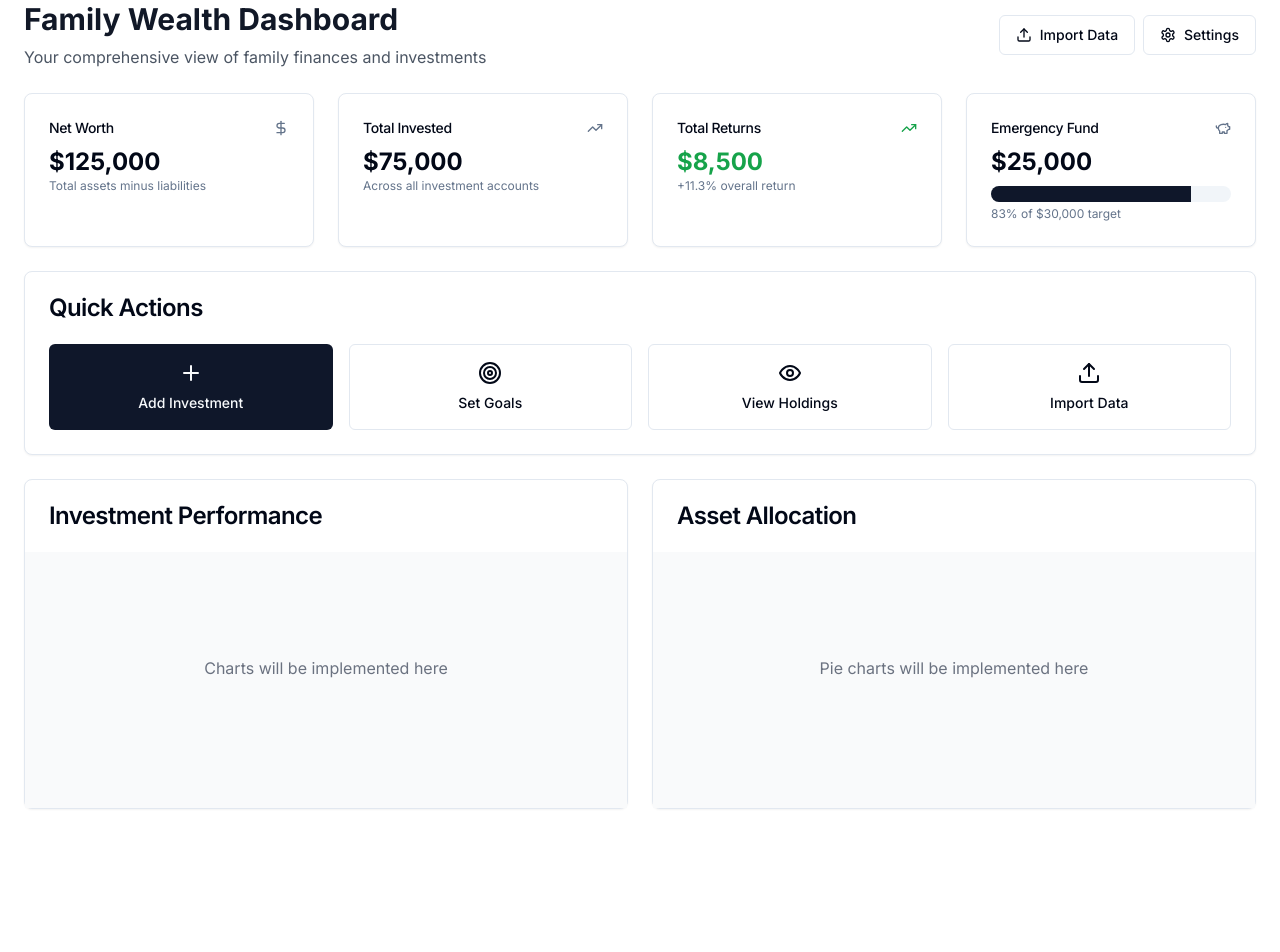
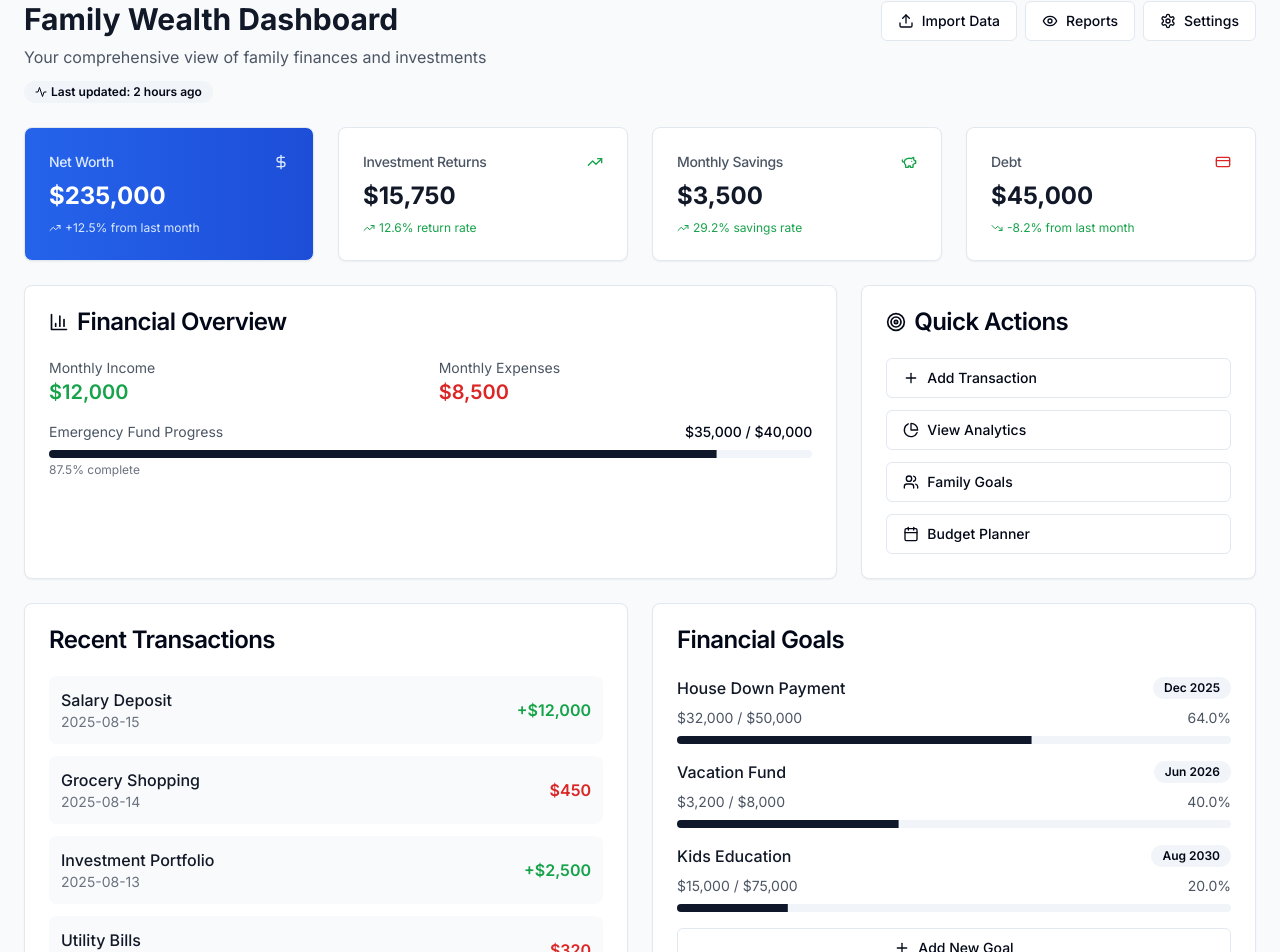
Before and after one commit to devharipragaz007/family-wealth-tracker, a Next.js app: page / in a window 1280 px wide. Shown: the part 23-975 px from the top of the page. Before the commit the page ends 856 px from the top, so only its background shows below. Built offline with nearby package versions, Linux system fonts and the light colour scheme.

Commit message:
Update page.tsx

```diff
--- a/app/page.tsx
+++ b/app/page.tsx
@@ -1,32 +1,81 @@
-// app/page.tsx
 'use client';
 
 import { Card, CardContent, CardHeader, CardTitle } from '@/components/ui/card';
 import { Button } from '@/components/ui/button';
 import { Progress } from '@/components/ui/progress';
-import { TrendingUp, TrendingDown, DollarSign, PiggyBank, Target, Plus, Upload, Settings, Eye } from 'lucide-react';
+import { Badge } from '@/components/ui/badge';
+import {
+  TrendingUp,
+  TrendingDown,
+  DollarSign,
+  PiggyBank,
+  Target,
+  Plus,
+  Upload,
+  Settings,
+  Eye,
+  CreditCard,
+  Home,
+  Users,
+  Calendar,
+  BarChart3,
+  PieChart,
+  Activity
+} from 'lucide-react';
 
 export default function Home() {
-  const netWorth = 125000;
-  const invested = 75000;
-  const returns = 8500;
-  const emergencyFund = 25000;
-  const emergencyFundTarget = 30000;
+  // Sample data - replace with actual data from your backend
+  const kpiData = {
+    netWorth: 235000,
+    monthlyIncome: 12000,
+    monthlyExpenses: 8500,
+    invested: 125000,
+    returns: 15750,
+    emergencyFund: 35000,
+    emergencyFundTarget: 40000,
+    debt: 45000,
+    savingsRate: 29.2
+  };
 
-  const returnsPercentage = ((returns / invested) * 100).toFixed(1);
-  const emergencyFundProgress = (emergencyFund / emergencyFundTarget) * 100;
+  const returnsPercentage = ((kpiData.returns / kpiData.invested) * 100).toFixed(1);
+  const emergencyFundProgress = (kpiData.emergencyFund / kpiData.emergencyFundTarget) * 100;
+
+  const recentTransactions = [
+    { id: 1, description: "Salary Deposit", amount: 12000, type: "income", date: "2025-08-15" },
+    { id: 2, description: "Grocery Shopping", amount: -450, type: "expense", date: "2025-08-14" },
+    { id: 3, description: "Investment Portfolio", amount: 2500, type: "investment", date: "2025-08-13" },
+    { id: 4, description: "Utility Bills", amount: -320, type: "expense", date: "2025-08-12" }
+  ];
+
+  const upcomingGoals = [
+    { id: 1, title: "House Down Payment", target: 50000, current: 32000, deadline: "Dec 2025" },
+    { id: 2, title: "Vacation Fund", target: 8000, current: 3200, deadline: "Jun 2026" },
+    { id: 3, title: "Kids Education", target: 75000, current: 15000, deadline: "Aug 2030" }
+  ];
 
   return (
-    <main className="p-6 max-w-7xl mx-auto space-y-6">
-      <div className="flex justify-between items-center">
+    <main className="min-h-screen bg-gray-50 p-6">
+      <div className="max-w-7xl mx-auto space-y-6">
+        {/* Header */}
+        <div className="flex justify-between items-start">
           <div>
             <h1 className="text-3xl font-bold text-gray-900">Family Wealth Dashboard</h1>
             <p className="text-gray-600 mt-2">Your comprehensive view of family finances and investments</p>
+            <div className="flex items-center gap-2 mt-3">
+              <Badge variant="secondary" className="flex items-center gap-1">
+                <Activity className="h-3 w-3" />
+                Last updated: 2 hours ago
+              </Badge>
+            </div>
           </div>
           <div className="flex gap-2">
             <Button variant="outline" className="flex items-center gap-2">
               <Upload className="h-4 w-4" />
               Import Data
+            </Button>
+            <Button variant="outline" className="flex items-center gap-2">
+              <Eye className="h-4 w-4" />
+              Reports
             </Button>
             <Button variant="outline" className="flex items-center gap-2">
               <Settings className="h-4 w-4" />
@@ -35,99 +84,209 @@ export default function Home() {
           </div>
         </div>
 
-      {/* KPI Cards */}
+        {/* Main KPI Cards */}
         <div className="grid grid-cols-1 md:grid-cols-2 lg:grid-cols-4 gap-6">
-        <Card>
+          <Card className="bg-gradient-to-r from-blue-600 to-blue-700 text-white">
             <CardHeader className="flex flex-row items-center justify-between space-y-0 pb-2">
-            <CardTitle className="text-sm font-medium">Net Worth</CardTitle>
-            <DollarSign className="h-4 w-4 text-muted-foreground" />
+              <CardTitle className="text-sm font-medium text-blue-100">Net Worth</CardTitle>
+              <DollarSign className="h-4 w-4 text-blue-100" />
             </CardHeader>
             <CardContent>
-            <div className="text-2xl font-bold">${netWorth.toLocaleString()}</div>
-            <p className="text-xs text-muted-foreground">Total assets minus liabilities</p>
+              <div className="text-2xl font-bold">${kpiData.netWorth.toLocaleString()}</div>
+              <div className="flex items-center text-xs text-blue-100 mt-2">
+                <TrendingUp className="h-3 w-3 mr-1" />
+                +12.5% from last month
+              </div>
             </CardContent>
           </Card>
 
           <Card>
             <CardHeader className="flex flex-row items-center justify-between space-y-0 pb-2">
-            <CardTitle className="text-sm font-medium">Total Invested</CardTitle>
-            <TrendingUp className="h-4 w-4 text-muted-foreground" />
+              <CardTitle className="text-sm font-medium text-gray-600">Investment Returns</CardTitle>
+              <TrendingUp className="h-4 w-4 text-green-600" />
             </CardHeader>
             <CardContent>
-            <div className="text-2xl font-bold">${invested.toLocaleString()}</div>
-            <p className="text-xs text-muted-foreground">Across all investment accounts</p>
+              <div className="text-2xl font-bold text-gray-900">${kpiData.returns.toLocaleString()}</div>
+              <div className="flex items-center text-xs text-green-600 mt-2">
+                <TrendingUp className="h-3 w-3 mr-1" />
+                {returnsPercentage}% return rate
+              </div>
             </CardContent>
           </Card>
 
           <Card>
             <CardHeader className="flex flex-row items-center justify-between space-y-0 pb-2">
-            <CardTitle className="text-sm font-medium">Total Returns</CardTitle>
-            <TrendingUp className="h-4 w-4 text-green-600" />
+              <CardTitle className="text-sm font-medium text-gray-600">Monthly Savings</CardTitle>
+              <PiggyBank className="h-4 w-4 text-green-600" />
             </CardHeader>
             <CardContent>
-            <div className="text-2xl font-bold text-green-600">${returns.toLocaleString()}</div>
-            <p className="text-xs text-muted-foreground">+{returnsPercentage}% overall return</p>
+              <div className="text-2xl font-bold text-gray-900">${(kpiData.monthlyIncome - kpiData.monthlyExpenses).toLocaleString()}</div>
+              <div className="flex items-center text-xs text-green-600 mt-2">
+                <TrendingUp className="h-3 w-3 mr-1" />
+                {kpiData.savingsRate}% savings rate
+              </div>
             </CardContent>
           </Card>
 
           <Card>
             <CardHeader className="flex flex-row items-center justify-between space-y-0 pb-2">
-            <CardTitle className="text-sm font-medium">Emergency Fund</CardTitle>
-            <PiggyBank className="h-4 w-4 text-muted-foreground" />
+              <CardTitle className="text-sm font-medium text-gray-600">Debt</CardTitle>
+              <CreditCard className="h-4 w-4 text-red-600" />
             </CardHeader>
             <CardContent>
-            <div className="text-2xl font-bold">${emergencyFund.toLocaleString()}</div>
-            <Progress value={emergencyFundProgress} className="mt-2" />
-            <p className="text-xs text-muted-foreground mt-1">
-              {Math.round(emergencyFundProgress)}% of ${emergencyFundTarget.toLocaleString()} target
-            </p>
+              <div className="text-2xl font-bold text-gray-900">${kpiData.debt.toLocaleString()}</div>
+              <div className="flex items-center text-xs text-green-600 mt-2">
+                <TrendingDown className="h-3 w-3 mr-1" />
+                -8.2% from last month
+              </div>
             </CardContent>
           </Card>
         </div>
 
-      {/* Quick Actions */}
-      <Card>
+        {/* Secondary KPIs and Progress */}
+        <div className="grid grid-cols-1 lg:grid-cols-3 gap-6">
+          <Card className="lg:col-span-2">
             <CardHeader>
-          <CardTitle>Quick Actions</CardTitle>
+              <CardTitle className="flex items-center gap-2">
+                <BarChart3 className="h-5 w-5" />
+                Financial Overview
+              </CardTitle>
             </CardHeader>
-        <CardContent>
-          <div className="grid grid-cols-2 md:grid-cols-4 gap-4">
-            <Button className="flex items-center gap-2 h-auto py-4 flex-col">
-              <Plus className="h-6 w-6" />
-              <span>Add Investment</span>
-            </Button>
-            <Button variant="outline" className="flex items-center gap-2 h-auto py-4 flex-col">
-              <Target className="h-6 w-6" />
-              <span>Set Goals</span>
-            </Button>
-            <Button variant="outline" className="flex items-center gap-2 h-auto py-4 flex-col">
-              <Eye className="h-6 w-6" />
-              <span>View Holdings</span>
-            </Button>
-            <Button variant="outline" className="flex items-center gap-2 h-auto py-4 flex-col">
-              <Upload className="h-6 w-6" />
-              <span>Import Data</span>
-            </Button>
+            <CardContent className="space-y-4">
+              <div className="grid grid-cols-2 gap-4">
+                <div>
+                  <p className="text-sm text-gray-600">Monthly Income</p>
+                  <p className="text-xl font-semibold text-green-600">${kpiData.monthlyIncome.toLocaleString()}</p>
+                </div>
+                <div>
+                  <p className="text-sm text-gray-600">Monthly Expenses</p>
+                  <p className="text-xl font-semibold text-red-600">${kpiData.monthlyExpenses.toLocaleString()}</p>
+                </div>
+              </div>
+
+              <div>
+                <div className="flex justify-between mb-2">
+                  <span className="text-sm text-gray-600">Emergency Fund Progress</span>
+                  <span className="text-sm font-medium">${kpiData.emergencyFund.toLocaleString()} / ${kpiData.emergencyFundTarget.toLocaleString()}</span>
+                </div>
+                <Progress value={emergencyFundProgress} className="h-2" />
+                <p className="text-xs text-gray-500 mt-1">{emergencyFundProgress.toFixed(1)}% complete</p>
               </div>
             </CardContent>
           </Card>
 
-      {/* Placeholder for Charts - Charts will be added when recharts is properly configured */}
+          <Card>
+            <CardHeader>
+              <CardTitle className="flex items-center gap-2">
+                <Target className="h-5 w-5" />
+                Quick Actions
+              </CardTitle>
+            </CardHeader>
+            <CardContent className="space-y-3">
+              <Button className="w-full justify-start" variant="outline">
+                <Plus className="h-4 w-4 mr-2" />
+                Add Transaction
+              </Button>
+              <Button className="w-full justify-start" variant="outline">
+                <PieChart className="h-4 w-4 mr-2" />
+                View Analytics
+              </Button>
+              <Button className="w-full justify-start" variant="outline">
+                <Users className="h-4 w-4 mr-2" />
+                Family Goals
+              </Button>
+              <Button className="w-full justify-start" variant="outline">
+                <Calendar className="h-4 w-4 mr-2" />
+                Budget Planner
+              </Button>
+            </CardContent>
+          </Card>
+        </div>
+
+        {/* Recent Activity and Goals */}
         <div className="grid grid-cols-1 lg:grid-cols-2 gap-6">
           <Card>
             <CardHeader>
-            <CardTitle>Investment Performance</CardTitle>
+              <CardTitle>Recent Transactions</CardTitle>
             </CardHeader>
-          <CardContent className="h-64 flex items-center justify-center bg-gray-50">
-            <p className="text-gray-500">Charts will be implemented here</p>
+            <CardContent>
+              <div className="space-y-3">
+                {recentTransactions.map((transaction) => (
+                  <div key={transaction.id} className="flex justify-between items-center p-3 bg-gray-50 rounded-lg">
+                    <div>
+                      <p className="font-medium text-gray-900">{transaction.description}</p>
+                      <p className="text-sm text-gray-500">{transaction.date}</p>
+                    </div>
+                    <div className={`font-semibold ${transaction.amount > 0 ? 'text-green-600' : 'text-red-600'}`}>
+                      {transaction.amount > 0 ? '+' : ''}${Math.abs(transaction.amount).toLocaleString()}
+                    </div>
+                  </div>
+                ))}
+              </div>
+              <Button variant="outline" className="w-full mt-4">
+                View All Transactions
+              </Button>
             </CardContent>
           </Card>
+
           <Card>
             <CardHeader>
-            <CardTitle>Asset Allocation</CardTitle>
+              <CardTitle>Financial Goals</CardTitle>
             </CardHeader>
-          <CardContent className="h-64 flex items-center justify-center bg-gray-50">
-            <p className="text-gray-500">Pie charts will be implemented here</p>
+            <CardContent>
+              <div className="space-y-4">
+                {upcomingGoals.map((goal) => (
+                  <div key={goal.id} className="space-y-2">
+                    <div className="flex justify-between items-center">
+                      <span className="font-medium text-gray-900">{goal.title}</span>
+                      <Badge variant="secondary">{goal.deadline}</Badge>
+                    </div>
+                    <div className="flex justify-between text-sm text-gray-600">
+                      <span>${goal.current.toLocaleString()} / ${goal.target.toLocaleString()}</span>
+                      <span>{((goal.current / goal.target) * 100).toFixed(1)}%</span>
+                    </div>
+                    <Progress value={(goal.current / goal.target) * 100} className="h-2" />
+                  </div>
+                ))}
+              </div>
+              <Button variant="outline" className="w-full mt-4">
+                <Plus className="h-4 w-4 mr-2" />
+                Add New Goal
+              </Button>
+            </CardContent>
+          </Card>
+        </div>
+
+        {/* Asset Allocation Quick View */}
+        <Card>
+          <CardHeader>
+            <CardTitle className="flex items-center gap-2">
+              <PieChart className="h-5 w-5" />
+              Asset Allocation Overview
+            </CardTitle>
+          </CardHeader>
+          <CardContent>
+            <div className="grid grid-cols-1 md:grid-cols-4 gap-4">
+              <div className="text-center p-4 bg-blue-50 rounded-lg">
+                <div className="text-2xl font-bold text-blue-600">45%</div>
+                <div className="text-sm text-blue-800">Stocks</div>
+              </div>
+              <div className="text-center p-4 bg-green-50 rounded-lg">
+                <div className="text-2xl font-bold text-green-600">25%</div>
+                <div className="text-sm text-green-800">Bonds</div>
+              </div>
+              <div className="text-center p-4 bg-yellow-50 rounded-lg">
+                <div className="text-2xl font-bold text-yellow-600">20%</div>
+                <div className="text-sm text-yellow-800">Cash & Savings</div>
+              </div>
+              <div className="text-center p-4 bg-purple-50 rounded-lg">
+                <div className="text-2xl font-bold text-purple-600">10%</div>
+                <div className="text-sm text-purple-800">Real Estate</div>
+              </div>
+            </div>
+            <Button variant="outline" className="w-full mt-4">
+              View Detailed Allocation
+            </Button>
           </CardContent>
         </Card>
       </div>
```
Lines whose indentation alone changed are shown as unchanged.
